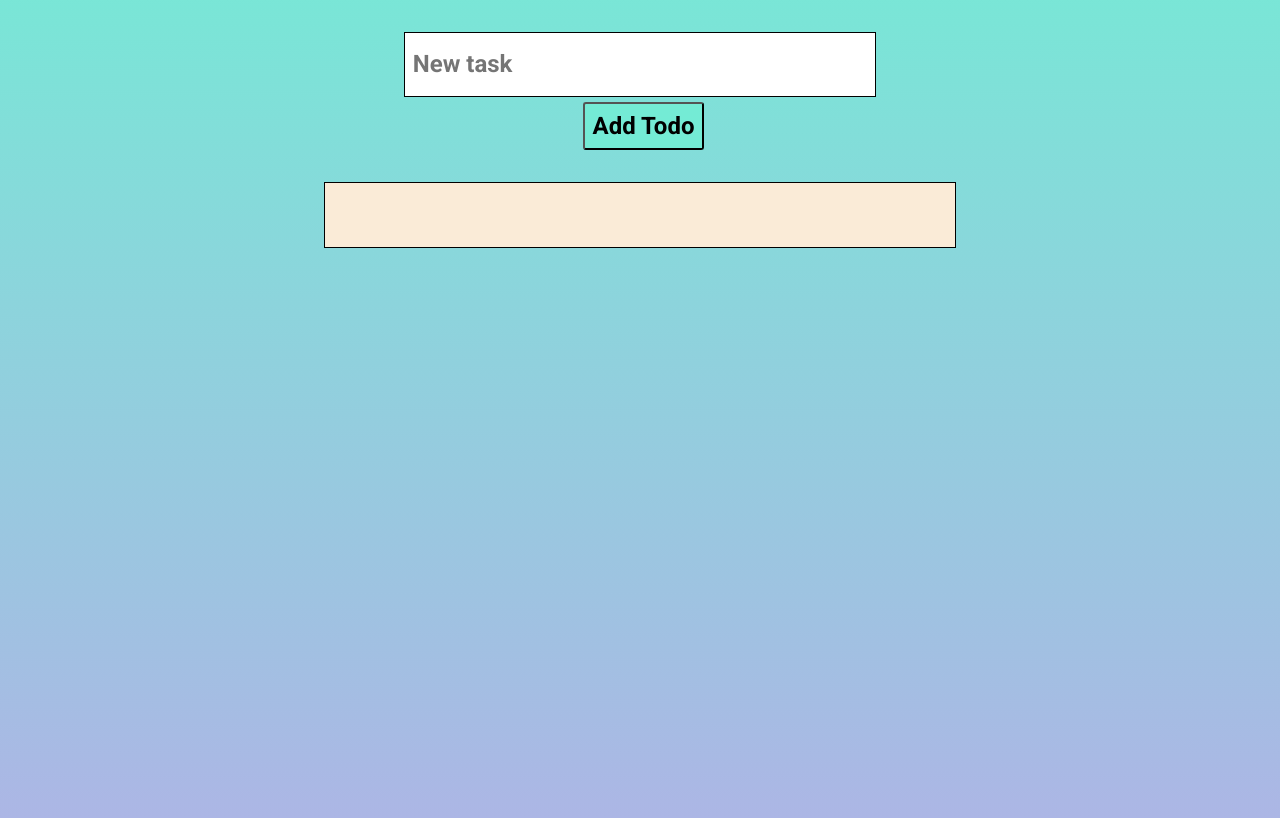
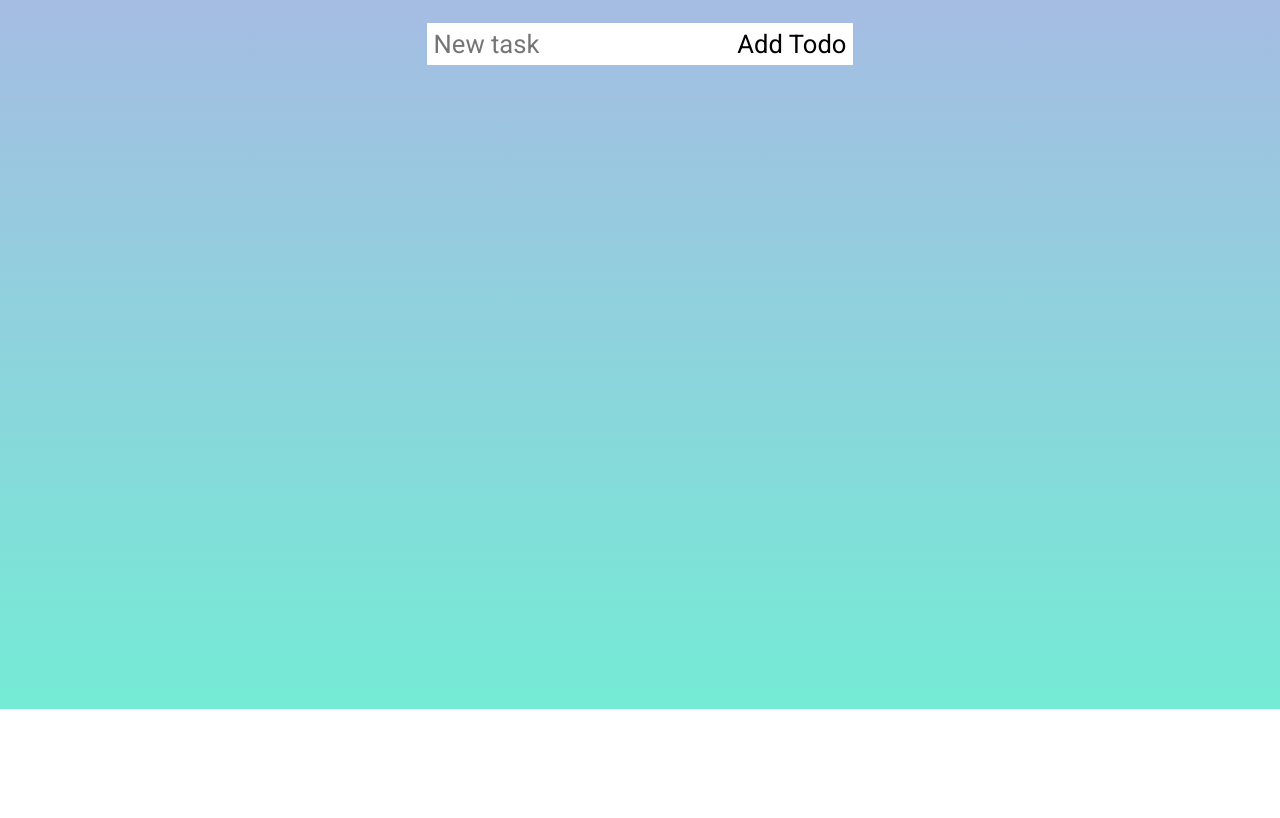
Before and after one commit to mahdimorasmmb/Todo-App, a plain HTML site: page index.html in a window 1280 px wide. Shown: the part 91-909 px from the top of the page. After the commit the page ends 800 px from the top, so only its background shows below. Drawn offline with Linux system fonts and the light colour scheme.

Commit message:
new style form

```diff
--- a/app.js
+++ b/app.js
@@ -9,7 +9,7 @@ const addTodo = () => {
     button.textContent = "Delete";
     button.setAttribute("class", "btn-list");
     li.textContent = valueInputTodo;
-    li.appendChild(button);
+    myul.appendChild(button);
     myul.appendChild(li)
     button.addEventListener('click', (event) => {
         event.target.parentElement.remove();
--- a/index.html
+++ b/index.html
@@ -14,7 +14,6 @@
 
 <body>
     <h1> Todo App</h1>
-    <div class="container">
         <div class="form-group">
             <input id="input-todo" type="text" placeholder="New task">
             <button class="btn" onclick="addTodo()">Add Todo</button>
@@ -24,7 +23,6 @@
 
             </ul>
         </div>
-    </div>
     <script src="./app.js"></script>
 </body>
 
--- a/style.css
+++ b/style.css
@@ -1,17 +1,47 @@
 * {
     font-family: 'Roboto', sans-serif;
+    margin: 0;
+    padding: 0;
+    box-sizing: 0;
 }
 
 
 h1 {
     text-align:  center;
     font-weight: bold;
-
+   font-size: 4rem;
 }
 body{
-    background: linear-gradient(to bottom,#74ebd5,#ACB6E5) no-repeat;
+    background: linear-gradient(to bottom,#ACB6E5,#74ebd5) no-repeat;
+    height: 100vh;
+    color: white;
 }
-.container {
+
+
+.form-group {
+    display: flex;
+    height:15vh;
+    justify-content: center;
+    align-items: center;
+}
+
+
+ul {
+    display: flex;
+    height:15vh;
+    justify-content: center;
+    align-items: center;
+}
+
+.form-group input ,button {
+    padding: 0.4rem;
+    border: none;
+    font-size: 1.6rem;
+    background: white;
+}
+
+.
+/* .container {
     margin: auto;
     width: 50%;
 
@@ -47,8 +77,8 @@ body{
     padding:.5rem
 }
 .btn-list{
-    display: flex;
-    margin-left: 10px;
+    position:relative;
+    right:0;
     font-weight: bold;
     font-size: 1.2rem;
     background: rgb(119, 238, 119);
@@ -70,14 +100,11 @@ body{
     border : 1px solid black
 }
 
-#myul {
-    font-size:2rem;
-    font-weight:bold;
-    list-style: none;
-}
+
 li {
     width: 100%;
 }
 .text-decoration{
     text-decoration: line-through;
 }
+ */
```
